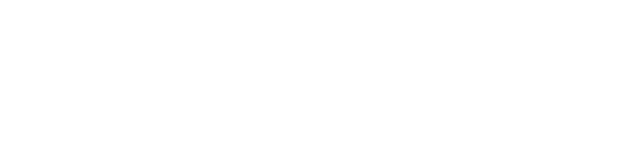
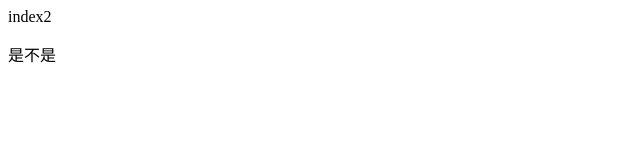
Before and after one commit to xxxhaiyan/html, a plain HTML site: page index2.html in a window 1280 px wide. Shown: the whole page, without its empty margins (0-640 px from the left). Drawn offline with Linux system fonts and the light colour scheme.

Commit message:
modified index3

```diff
--- a/index2.html
+++ b/index2.html
@@ -5,5 +5,7 @@
 		<title></title>
 	</head>
 	<body>
+		<div>index2</div>
+		<p>是不是</p>
 	</body>
 </html>
```
Also changed, not shown: index3.html (renamed from index.html), 1 other file.
